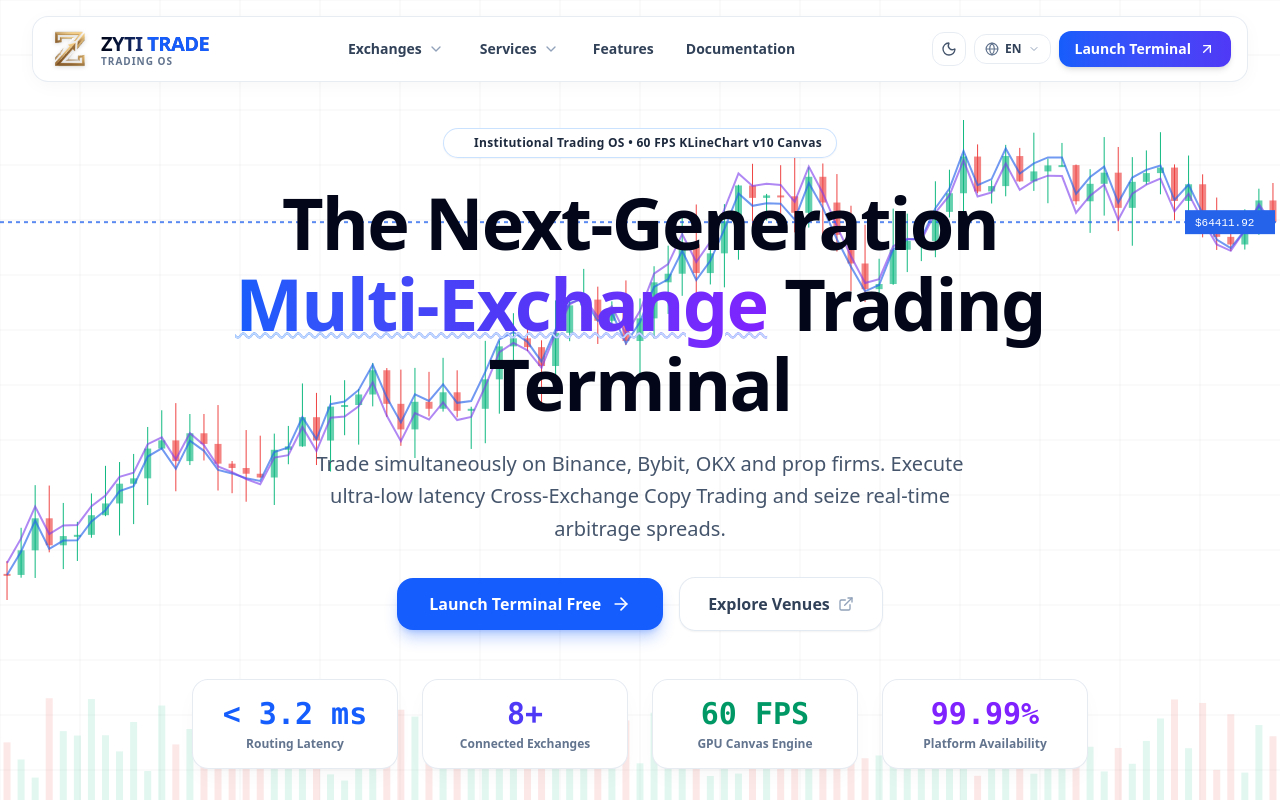
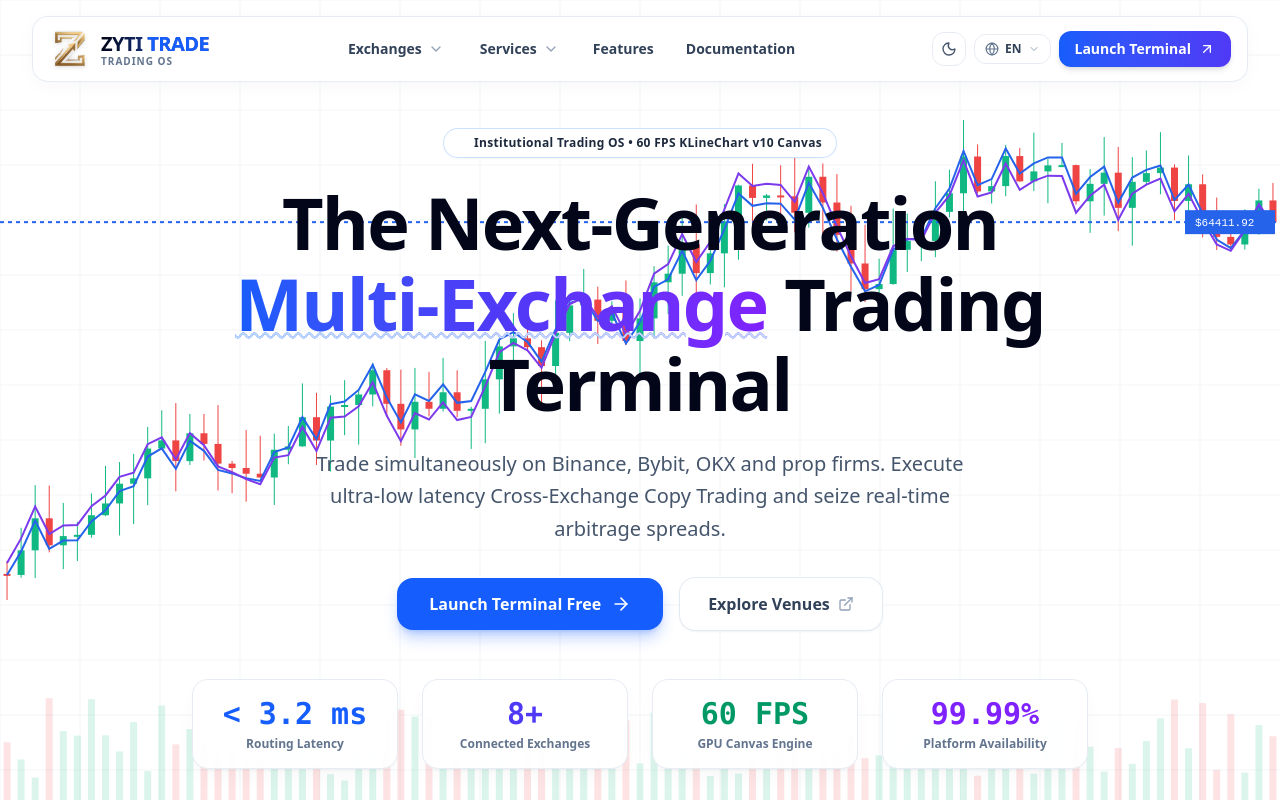
Before and after one commit to CSergio91/ZytiTrade, a React (Vite) app: page / in a window 1280 px wide. Shown: the top 802 px of the page. Built offline with nearby package versions, Linux system fonts and the light colour scheme.

Commit message:
fix(theme): remove global backdrop blur in light mode to eliminate grey fog and guarantee pure white canvas

```diff
--- a/index.html
+++ b/index.html
@@ -84,7 +84,7 @@
     }
     </script>
   </head>
-  <body class="bg-slate-50 text-slate-900 antialiased selection:bg-blue-600 selection:text-white">
+  <body class="bg-white text-slate-900 antialiased selection:bg-blue-600 selection:text-white">
     <div id="root"></div>
     <script type="module" src="/src/main.tsx"></script>
   </body>
--- a/src/App.tsx
+++ b/src/App.tsx
@@ -30,14 +30,13 @@
     document.documentElement.lang = newLang;
   };
 
-  // 2. Tema Claro (Blanco Puro 100%) / Oscuro (Obsidian)
+  // 2. Tema: por defecto siempre LIGHT (Blanco Puro) a menos que esté en localStorage
   const getInitialTheme = (): 'light' | 'dark' => {
     if (typeof window !== 'undefined') {
       const stored = localStorage.getItem('zyti_theme');
       if (stored === 'light' || stored === 'dark') return stored;
-      if (window.matchMedia('(prefers-color-scheme: dark)').matches) return 'dark';
     }
-    return 'light';
+    return 'light'; // MODO CLARO BLANCO PURO POR DEFECTO
   };
 
   const [theme, setTheme] = useState<'light' | 'dark'>(getInitialTheme);
@@ -62,11 +61,11 @@
 
   return (
     <div className="relative min-h-screen bg-white dark:bg-[#090d16] font-sans selection:bg-blue-600 selection:text-white">
-      {/* 1. GRÁFICO DE FONDO TIPO TRADINGVIEW: FONDO 100% BLANCO PURO O DARK OBSIDIAN */}
+      {/* 1. GRÁFICO DE FONDO TIPO TRADINGVIEW: 100% BLANCO PURO O DARK OBSIDIAN */}
       <BackgroundTradingChart theme={theme} />
 
-      {/* 2. CAPA SUPERIOR: EN MODO CLARO ES TRANSPARENTE LIMPIO (CERO OVERLAY GRISÁCEO) */}
-      <div className="relative z-10 min-h-screen bg-transparent dark:bg-slate-950/70 dark:backdrop-blur-[7px] transition-colors duration-200">
+      {/* 2. CAPA SUPERIOR: EN LIGHT ES 100% TRANSPARENTE SIN VELOS GRISES */}
+      <div className="relative z-10 min-h-screen bg-transparent dark:bg-slate-950/75 dark:backdrop-blur-md transition-colors duration-200">
         {/* BARRA DE NAVEGACIÓN */}
         <Navbar
           currentLang={currentLang}
--- a/src/components/BackgroundTradingChart.tsx
+++ b/src/components/BackgroundTradingChart.tsx
@@ -46,20 +46,20 @@
 
       const isDark = theme === 'dark';
 
-      // 1. Fondo: Blanco Puro (#ffffff) en modo claro vs Dark Obsidian (#090d16) en modo oscuro
+      // 1. Fondo del Canvas: Blanco 100% Puro en Light vs Obsidian en Dark
       if (isDark) {
         const bgGrad = ctx.createLinearGradient(0, 0, width, height);
         bgGrad.addColorStop(0, '#090d16');
         bgGrad.addColorStop(1, '#05080f');
         ctx.fillStyle = bgGrad;
       } else {
-        ctx.fillStyle = '#ffffff'; // BLANCO PURO ABSOLUTO
+        ctx.fillStyle = '#ffffff'; // BLANCO PURO INMACULADO
       }
       ctx.fillRect(0, 0, width, height);
 
-      // 2. Cuadrícula
+      // 2. Cuadrícula limpia y sutil (sin ensuciar el blanco)
       ctx.lineWidth = 1;
-      ctx.strokeStyle = isDark ? 'rgba(30, 41, 59, 0.4)' : 'rgba(0, 0, 0, 0.04)'; // Línea gris ultra suave sobre blanco puro
+      ctx.strokeStyle = isDark ? 'rgba(30, 41, 59, 0.4)' : '#f1f5f9'; // Slate-100 limpio
       const gridSpacingX = 80;
       const gridSpacingY = 55;
 
@@ -74,7 +74,7 @@
       }
       ctx.stroke();
 
-      // Escala
+      // Escala de precios
       let minP = Infinity;
       let maxP = -Infinity;
       candles.forEach((c) => {
@@ -91,7 +91,7 @@
       const candleWidth = 7;
       const spacing = width / candles.length;
 
-      // 3. Volumen
+      // 3. Barras de Volumen
       candles.forEach((c, idx) => {
         const x = idx * spacing + spacing / 2;
         const vH = (c.vol / 100) * (height * 0.16);
@@ -99,7 +99,7 @@
         if (isDark) {
           ctx.fillStyle = isUp ? 'rgba(16, 185, 129, 0.18)' : 'rgba(244, 63, 94, 0.18)';
         } else {
-          ctx.fillStyle = isUp ? 'rgba(16, 185, 129, 0.12)' : 'rgba(239, 68, 68, 0.12)';
+          ctx.fillStyle = isUp ? 'rgba(16, 185, 129, 0.15)' : 'rgba(239, 68, 68, 0.15)';
         }
         ctx.fillRect(x - candleWidth / 2, height - vH, candleWidth, vH);
       });
@@ -114,11 +114,11 @@
         const isUp = c.close >= c.open;
 
         if (isDark) {
-          ctx.strokeStyle = isUp ? 'rgba(16, 185, 129, 0.8)' : 'rgba(244, 63, 94, 0.8)';
-          ctx.fillStyle = isUp ? 'rgba(16, 185, 129, 0.65)' : 'rgba(244, 63, 94, 0.65)';
+          ctx.strokeStyle = isUp ? 'rgba(16, 185, 129, 0.85)' : 'rgba(244, 63, 94, 0.85)';
+          ctx.fillStyle = isUp ? 'rgba(16, 185, 129, 0.7)' : 'rgba(244, 63, 94, 0.7)';
         } else {
           ctx.strokeStyle = isUp ? '#10b981' : '#ef4444';
-          ctx.fillStyle = isUp ? 'rgba(16, 185, 129, 0.65)' : 'rgba(239, 68, 68, 0.65)';
+          ctx.fillStyle = isUp ? '#10b981' : '#ef4444';
         }
 
         // Mecha
@@ -136,7 +136,7 @@
       // 5. Medias Móviles
       ctx.lineWidth = 2;
       ctx.beginPath();
-      ctx.strokeStyle = isDark ? 'rgba(56, 189, 248, 0.6)' : 'rgba(37, 99, 235, 0.65)';
+      ctx.strokeStyle = isDark ? 'rgba(56, 189, 248, 0.6)' : '#2563eb'; // Azul puro
       candles.forEach((c, idx) => {
         const x = idx * spacing + spacing / 2;
         const y = getY(c.close) + Math.sin(idx * 0.15) * 8;
@@ -146,7 +146,7 @@
       ctx.stroke();
 
       ctx.beginPath();
-      ctx.strokeStyle = isDark ? 'rgba(168, 85, 247, 0.55)' : 'rgba(124, 58, 237, 0.6)';
+      ctx.strokeStyle = isDark ? 'rgba(168, 85, 247, 0.55)' : '#7c3aed'; // Violeta puro
       candles.forEach((c, idx) => {
         const x = idx * spacing + spacing / 2;
         const y = getY(c.close) - Math.cos(idx * 0.12) * 12;
@@ -159,7 +159,7 @@
       const lastCandle = candles[candles.length - 1];
       const lastY = getY(lastCandle.close);
       ctx.setLineDash([4, 4]);
-      ctx.strokeStyle = isDark ? 'rgba(56, 189, 248, 0.75)' : 'rgba(37, 99, 235, 0.75)';
+      ctx.strokeStyle = isDark ? 'rgba(56, 189, 248, 0.75)' : '#2563eb';
       ctx.beginPath();
       ctx.moveTo(0, lastY);
       ctx.lineTo(width, lastY);
@@ -167,13 +167,13 @@
       ctx.setLineDash([]);
 
       // Badge de precio
-      ctx.fillStyle = isDark ? '#0284c7' : '#2563eb';
+      ctx.fillStyle = '#2563eb';
       ctx.fillRect(width - 95, lastY - 12, 90, 24);
       ctx.fillStyle = '#ffffff';
       ctx.font = '11px JetBrains Mono, monospace';
       ctx.fillText('$' + lastCandle.close.toFixed(2), width - 85, lastY + 4);
 
-      // Ticks
+      // Tick
       tickCounter++;
       if (tickCounter % 6 === 0) {
         const change = (Math.random() - 0.495) * 6;
--- a/src/index.css
+++ b/src/index.css
@@ -1,63 +1,69 @@
 @import "tailwindcss";
 
 @layer base {
+  html {
+    background-color: #ffffff;
+  }
+  html.dark {
+    background-color: #090d16;
+  }
   body {
     background-color: #ffffff;
     color: #0f172a;
     font-family: -apple-system, BlinkMacSystemFont, "Segoe UI", Roboto, "Helvetica Neue", Arial, sans-serif;
     overflow-x: hidden;
   }
-
   html.dark body {
     background-color: #090d16;
     color: #f8fafc;
   }
 }
 
-/* Glassmorphism Classes */
+/* Glassmorphism: Blanco Puro Radiante & Dark Obsidian */
 .glass-nav {
-  background: rgba(255, 255, 255, 0.92);
-  backdrop-filter: blur(12px);
-  -webkit-backdrop-filter: blur(12px);
+  background: rgba(255, 255, 255, 0.88);
+  backdrop-filter: blur(14px);
+  -webkit-backdrop-filter: blur(14px);
   border: 1px solid rgba(226, 232, 240, 0.8);
   box-shadow: 0 4px 20px -2px rgba(0, 0, 0, 0.04);
 }
 
 html.dark .glass-nav {
-  background: rgba(15, 23, 42, 0.75);
+  background: rgba(15, 23, 42, 0.8);
+  backdrop-filter: blur(16px);
   border: 1px solid rgba(51, 65, 85, 0.5);
-  box-shadow: 0 4px 25px -2px rgba(0, 0, 0, 0.4);
+  box-shadow: 0 4px 25px -2px rgba(0, 0, 0, 0.5);
 }
 
 .glass-card {
-  background: #ffffff;
-  border: 1px solid rgba(226, 232, 240, 0.85);
+  background: rgba(255, 255, 255, 0.92);
+  backdrop-filter: blur(12px);
+  -webkit-backdrop-filter: blur(12px);
+  border: 1px solid rgba(226, 232, 240, 0.8);
   box-shadow: 0 10px 25px -5px rgba(0, 0, 0, 0.04), 0 4px 6px -2px rgba(0, 0, 0, 0.02);
 }
 
 html.dark .glass-card {
-  background: rgba(15, 23, 42, 0.65);
+  background: rgba(15, 23, 42, 0.7);
   backdrop-filter: blur(14px);
-  -webkit-backdrop-filter: blur(14px);
-  border: 1px solid rgba(51, 65, 85, 0.45);
+  border: 1px solid rgba(51, 65, 85, 0.5);
   box-shadow: 0 10px 35px -5px rgba(0, 0, 0, 0.5);
 }
 
 .glass-dropdown {
   background: #ffffff;
-  border: 1px solid rgba(203, 213, 225, 0.9);
-  box-shadow: 0 20px 40px -10px rgba(0, 0, 0, 0.12);
+  border: 1px solid rgba(203, 213, 225, 0.8);
+  box-shadow: 0 20px 40px -10px rgba(0, 0, 0, 0.1);
 }
 
 html.dark .glass-dropdown {
   background: rgba(15, 23, 42, 0.95);
   backdrop-filter: blur(20px);
-  -webkit-backdrop-filter: blur(20px);
   border: 1px solid rgba(51, 65, 85, 0.6);
   box-shadow: 0 20px 45px -10px rgba(0, 0, 0, 0.6);
 }
 
-/* Custom Scrollbar */
+/* Scrollbar */
 ::-webkit-scrollbar {
   width: 6px;
   height: 6px;
```
